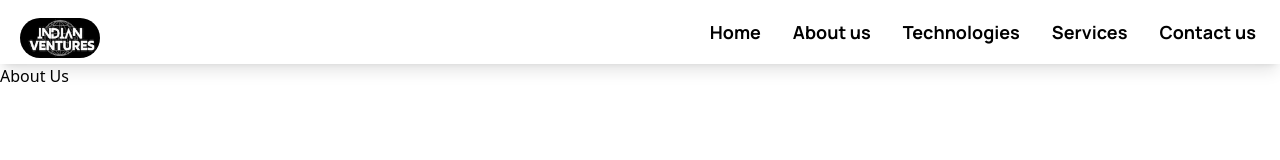
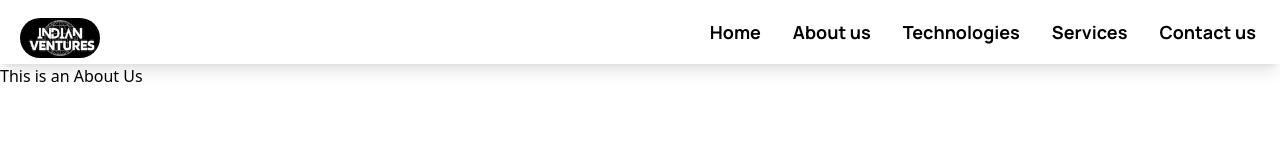
Before and after one commit to indianventuresdb/indian-ventures, a Next.js app: page /about in a window 1280 px wide. Shown: the top 160 px of the page. Built offline with nearby package versions, Linux system fonts and the light colour scheme.

Commit message:
about page

```diff
--- a/src/app/about/page.js
+++ b/src/app/about/page.js
@@ -3,7 +3,7 @@ import React from "react";
 function page() {
   return (
     <div>
-      <h1>About Us</h1>
+      <h1> This is an About Us</h1>
     </div>
   );
 }
```
